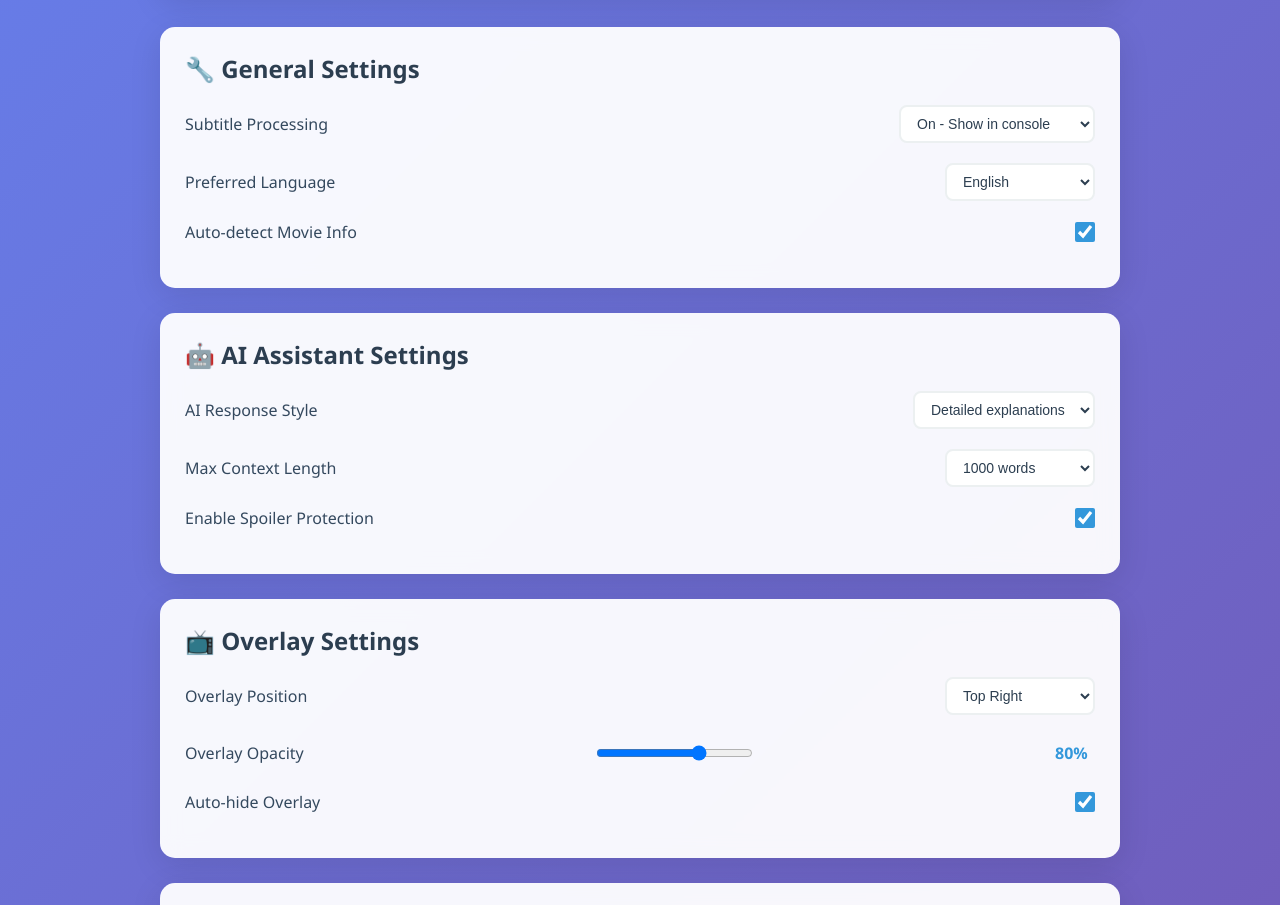
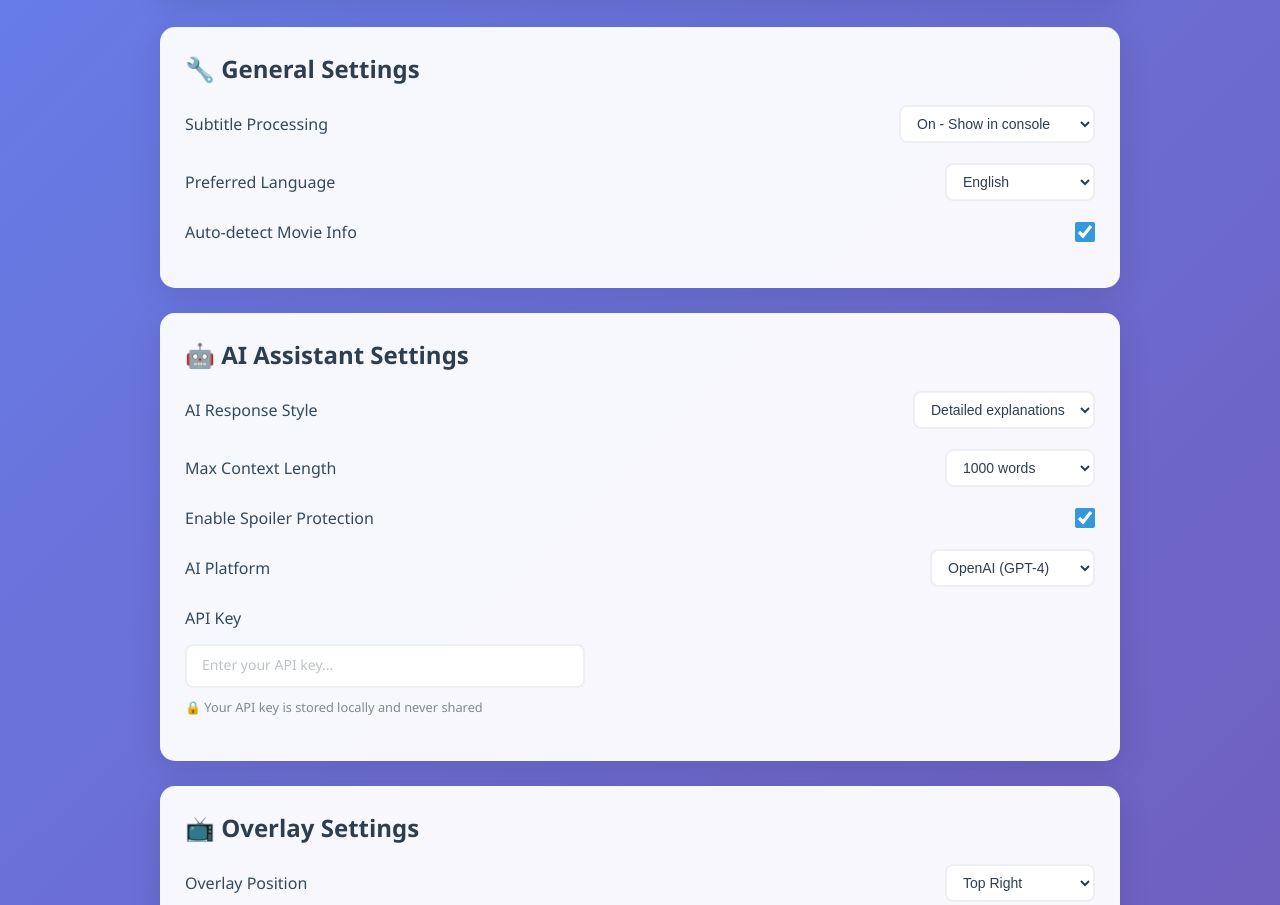
Before and after one commit to ali4zimi/tell-me-more, a website built with Vite: page options.html in a window 1280 px wide. Shown: the part 185-1090 px from the top of the page. Built offline with nearby package versions, Linux system fonts and the light colour scheme; some packages are replaced by stand-ins of ours.

Commit message:
add: ai platform selection and api key field

```diff
--- a/options.html
+++ b/options.html
@@ -79,6 +79,26 @@
                         <span>Enable Spoiler Protection</span>
                         <input type="checkbox" id="spoilerProtection" checked>
                     </label>
+                </div>
+                <div class="setting-item">
+                    <label>
+                        <span>AI Platform</span>
+                        <select id="aiPlatform">
+                            <option value="openai">OpenAI (GPT-4)</option>
+                            <option value="anthropic">Anthropic (Claude)</option>
+                            <option value="google">Google (Gemini)</option>
+                            <option value="ollama">Ollama (Local)</option>
+                        </select>
+                    </label>
+                </div>
+                <div class="setting-item api-key-setting">
+                    <label class="api-key-label">
+                        <span>API Key</span>
+                    </label>
+                    <input type="password" id="apiKey" placeholder="Enter your API key..." class="api-key-input">
+                    <div class="api-key-info">
+                        <small>🔒 Your API key is stored locally and never shared</small>
+                    </div>
                 </div>
             </section>
 
--- a/src/options.css
+++ b/src/options.css
@@ -115,6 +115,56 @@ body {
     width: 20px;
     height: 20px;
     accent-color: #3498db;
+}
+
+/* API Key input styling */
+.api-key-setting {
+    display: flex;
+    flex-direction: column;
+    gap: 10px;
+}
+
+.api-key-label {
+    display: flex !important;
+    justify-content: flex-start !important;
+    margin-bottom: 5px;
+}
+
+.api-key-input {
+    width: 100%;
+    max-width: 400px;
+    padding: 12px 15px;
+    border: 2px solid #ecf0f1;
+    border-radius: 8px;
+    background: white;
+    color: #2c3e50;
+    font-size: 14px;
+    font-family: 'Courier New', monospace;
+    transition: all 0.3s ease;
+}
+
+.api-key-input:focus {
+    outline: none;
+    border-color: #3498db;
+    box-shadow: 0 0 0 3px rgba(52, 152, 219, 0.1);
+}
+
+.api-key-input::placeholder {
+    color: #bdc3c7;
+    font-family: 'Segoe UI', Tahoma, Geneva, Verdana, sans-serif;
+}
+
+.api-key-info {
+    margin-top: 0;
+    text-align: left;
+}
+
+.api-key-info small {
+    color: #7f8c8d;
+    font-size: 0.8rem;
+    display: flex;
+    align-items: center;
+    gap: 5px;
 }
 
 .range-value {
--- a/src/options.ts
+++ b/src/options.ts
@@ -8,6 +8,8 @@ interface AppSettings {
   aiResponseStyle: string;
   maxContextLength: string;
   spoilerProtection: boolean;
+  aiPlatform: string;
+  apiKey: string;
   overlayPosition: string;
   overlayOpacity: number;
   autoHideOverlay: boolean;
@@ -20,6 +22,8 @@ const defaultSettings: AppSettings = {
   aiResponseStyle: 'detailed',
   maxContextLength: '1000',
   spoilerProtection: true,
+  aiPlatform: 'openai',
+  apiKey: '',
   overlayPosition: 'top-right',
   overlayOpacity: 0.8,
   autoHideOverlay: true
@@ -523,6 +527,8 @@ class OptionsManager {
       aiResponseStyle: document.getElementById('aiResponseStyle') as HTMLSelectElement,
       maxContextLength: document.getElementById('maxContextLength') as HTMLSelectElement,
       spoilerProtection: document.getElementById('spoilerProtection') as HTMLInputElement,
+      aiPlatform: document.getElementById('aiPlatform') as HTMLSelectElement,
+      apiKey: document.getElementById('apiKey') as HTMLInputElement,
       overlayPosition: document.getElementById('overlayPosition') as HTMLSelectElement,
       overlayOpacity: document.getElementById('overlayOpacity') as HTMLInputElement,
       autoHideOverlay: document.getElementById('autoHideOverlay') as HTMLInputElement,
@@ -571,6 +577,16 @@ class OptionsManager {
 
     document.getElementById('spoilerProtection')?.addEventListener('change', (e) => {
       this.settings.spoilerProtection = (e.target as HTMLInputElement).checked;
+      this.saveSettings();
+    });
+
+    document.getElementById('aiPlatform')?.addEventListener('change', (e) => {
+      this.settings.aiPlatform = (e.target as HTMLSelectElement).value;
+      this.saveSettings();
+    });
+
+    document.getElementById('apiKey')?.addEventListener('input', (e) => {
+      this.settings.apiKey = (e.target as HTMLInputElement).value;
       this.saveSettings();
     });
 
```
